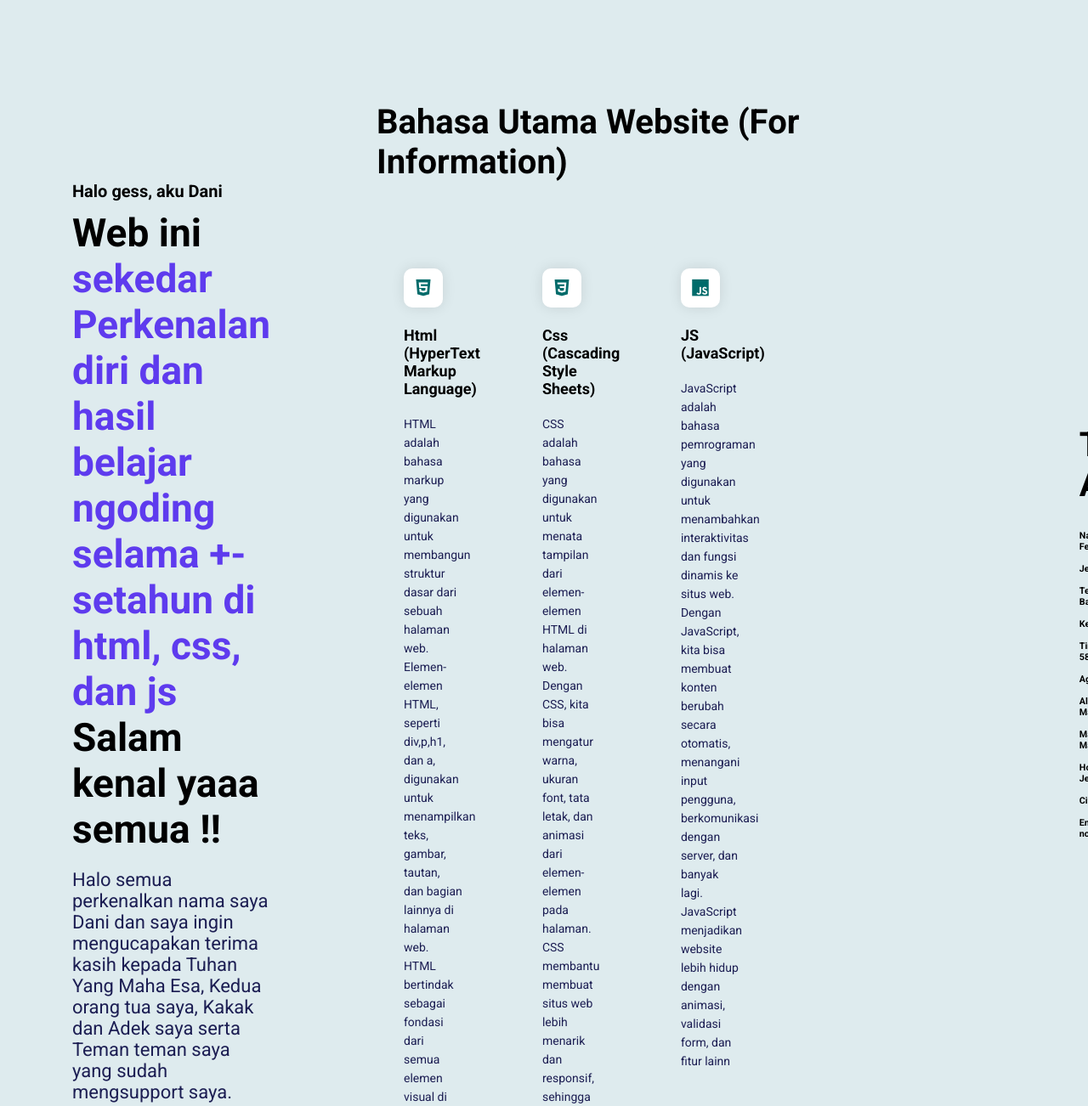
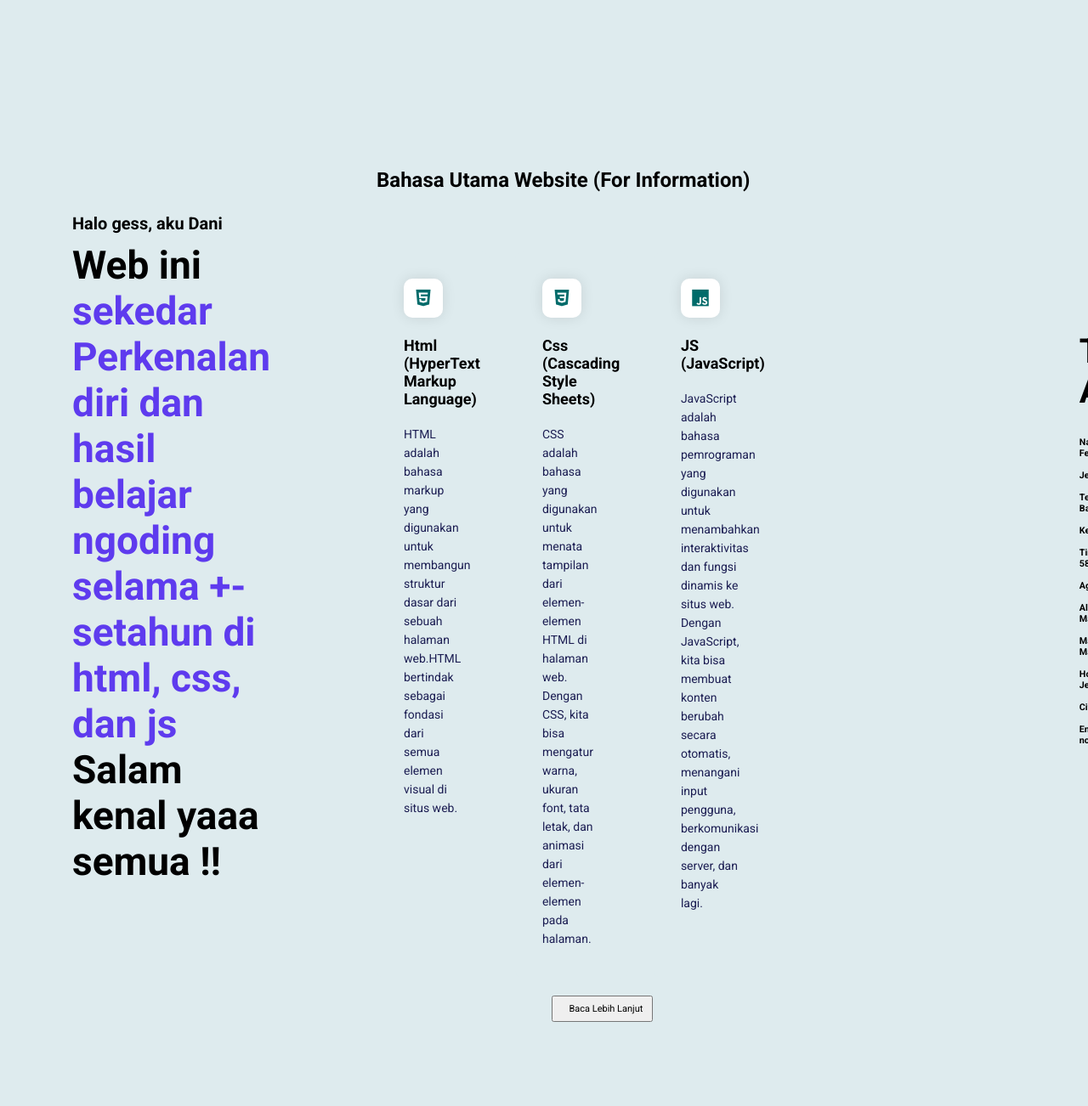
Before and after one commit to dannnnn-byte/dnn, a plain HTML site: page index.html in a window 1280 px wide. Shown: the part 180-1482 px from the top of the page at 85% size. Drawn offline with nearby package versions, Linux system fonts and the light colour scheme.

Commit message:
Add files via upload

```diff
--- a/index.html
+++ b/index.html
@@ -31,14 +31,10 @@
           Web ini <span>sekedar Perkenalan diri dan hasil  belajar ngoding selama +- setahun di html, css, dan js </span>
          Salam kenal yaaa semua !!
         </h3>
-        <p>
-          Halo semua perkenalkan nama saya Dani dan saya ingin mengucapakan terima kasih kepada
-          Tuhan Yang Maha Esa, Kedua orang tua saya, Kakak dan Adek saya serta Teman teman saya yang sudah mengsupport saya.
-        </p>
     </div>
 
     <div class="skills" id="skills">
-      <h3>Bahasa Utama Website (For Information)</h3>
+      <h2>Bahasa Utama Website (For Information)</h2>
       <div class="skill-items">
         <div class="item">
           <div class="icon">
@@ -46,7 +42,7 @@
           </div>
           <h4>Html (HyperText Markup Language)</h4>
           <p>
-            HTML adalah bahasa markup yang digunakan untuk membangun struktur dasar dari sebuah halaman web. Elemen-elemen HTML, seperti div,p,h1, dan a, digunakan untuk menampilkan teks, gambar, tautan, dan bagian lainnya di halaman web. HTML bertindak sebagai fondasi dari semua elemen visual di situs web.
+            HTML adalah bahasa markup yang digunakan untuk membangun struktur dasar dari sebuah halaman web.HTML bertindak sebagai fondasi dari semua elemen visual di situs web.
           </p>
         </div>
 
@@ -56,7 +52,7 @@
           </div>
           <h4>Css (Cascading Style Sheets)</h4>
           <p>
-            CSS adalah bahasa yang digunakan untuk menata tampilan dari elemen-elemen HTML di halaman web. Dengan CSS, kita bisa mengatur warna, ukuran font, tata letak, dan animasi dari elemen-elemen pada halaman. CSS membantu membuat situs web lebih menarik dan responsif, sehingga tampilan bisa menyesuaikan di berbagai perangkat.
+            CSS adalah bahasa yang digunakan untuk menata tampilan dari elemen-elemen HTML di halaman web. Dengan CSS, kita bisa mengatur warna, ukuran font, tata letak, dan animasi dari elemen-elemen pada halaman.
           </p>
         </div>
 
@@ -66,7 +62,7 @@
           </div>
           <h4>JS (JavaScript)</h4>
           <p>
-            JavaScript adalah bahasa pemrograman yang digunakan untuk menambahkan interaktivitas dan fungsi dinamis ke situs web. Dengan JavaScript, kita bisa membuat konten berubah secara otomatis, menangani input pengguna, berkomunikasi dengan server, dan banyak lagi. JavaScript menjadikan website lebih hidup dengan animasi, validasi form, dan fitur lainn
+            JavaScript adalah bahasa pemrograman yang digunakan untuk menambahkan interaktivitas dan fungsi dinamis ke situs web. Dengan JavaScript, kita bisa membuat konten berubah secara otomatis, menangani input pengguna, berkomunikasi dengan server, dan banyak lagi.
           </p>
         </div>
     </div>
```
